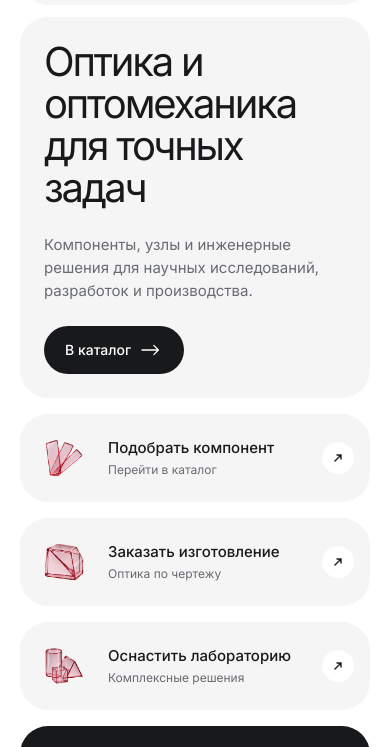
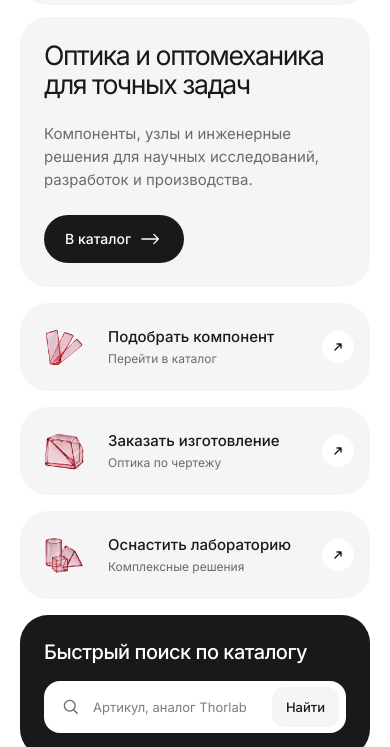
Before and after one commit to PV-develop/lbtech, a plain HTML site: page index.html in a window 390 px wide. Shown: the part 91-838 px from the top of the page. Drawn offline with Linux system fonts and the light colour scheme.

Commit message:
Reduce homepage hero heading size

```diff
--- a/styles.css
+++ b/styles.css
@@ -650,9 +650,9 @@ svg {
 .hero-info h1 {
   max-width: 620px;
   margin: 0;
-  font-size: 64px;
+  font-size: 50.67px;
   font-weight: 400;
-  line-height: 64px;
+  line-height: 50.67px;
   letter-spacing: -.055em;
 }
 
@@ -2578,8 +2578,8 @@ svg {
   }
 
   .hero-info h1 {
-    font-size: 56px;
-    line-height: 58px;
+    font-size: 42.67px;
+    line-height: 44.67px;
   }
 }
 
@@ -2696,8 +2696,8 @@ svg {
   }
 
   .hero-info h1 {
-    font-size: 52px;
-    line-height: 56px;
+    font-size: 38.67px;
+    line-height: 42.67px;
   }
 }
 
@@ -2769,8 +2769,8 @@ svg {
   }
 
   .hero-info h1 {
-    font-size: 48px;
-    line-height: 52px;
+    font-size: 34.67px;
+    line-height: 38.67px;
   }
 }
 
@@ -2865,8 +2865,8 @@ svg {
   }
 
   .hero-info h1 {
-    font-size: 40px;
-    line-height: 42px;
+    font-size: 26.67px;
+    line-height: 28.67px;
   }
 
   .hero-intro-row {
```
Also changed, not shown: 1 other file.
